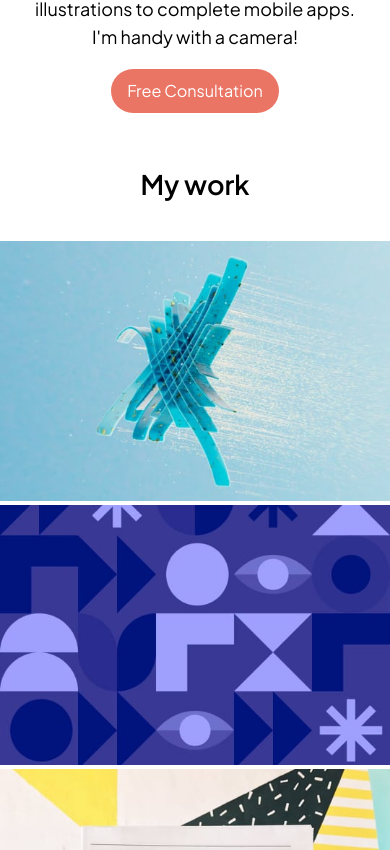
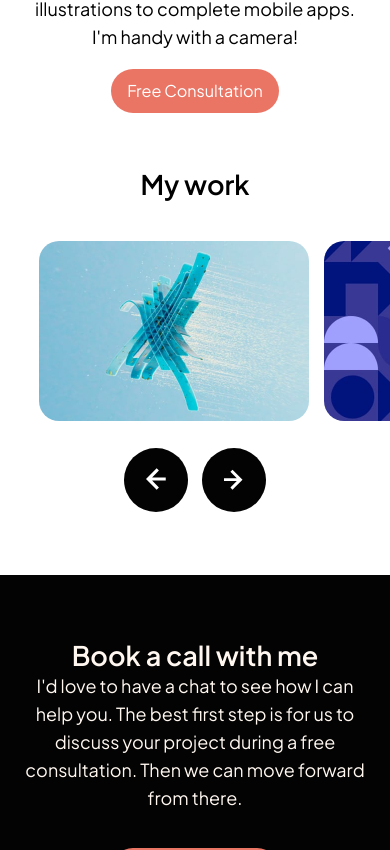
Before and after one commit to sammyodiagbe/single-page-design-portfolio, a React (Create React App) app: page / in a window 390 px wide. Shown: the part 2054-2904 px from the top of the page. Built offline with nearby package versions, Linux system fonts and the light colour scheme.

Commit message:
mobile design

```diff
--- a/src/App.js
+++ b/src/App.js
@@ -7,8 +7,31 @@ import image2 from "./assets/image-slide-2.jpg";
 import image3 from "./assets/image-slide-3.jpg";
 import image4 from "./assets/image-slide-4.jpg";
 import image5 from "./assets/image-slide-5.jpg";
+import { useRef, useState } from "react";
 
 function App() {
+  const sliderRef = useRef(null);
+  const [scrollAmount, setScrollAmount] = useState(0);
+
+  const moveSliderLeft = () => {
+    let by = scrollAmount - 290;
+    sliderRef.current.scrollTo({
+      left: by,
+      top: 0,
+      behaviour: "smooth",
+    });
+    setScrollAmount(by);
+  };
+
+  const moveSliderRight = () => {
+    let by = scrollAmount + 290;
+    sliderRef.current.scrollTo({
+      left: by,
+      top: 0,
+      behaviour: "smooth",
+    });
+    setScrollAmount(by);
+  };
   return (
     <>
       <nav className="navigation">
@@ -56,18 +79,18 @@ function App() {
         </section>
         <section className="slider">
           <h1>My work</h1>
-          <div className="slider">
-            <img src={image1} alt="slider item" />
-            <img src={image2} alt="slider item" />
-            <img src={image3} alt="slider item" />
-            <img src={image4} alt="slider item" />
-            <img src={image5} alt="slider item" />
+          <div className="slider" ref={sliderRef}>
+            <img src={image1} alt="slider item" className="slider-img" />
+            <img src={image2} alt="slider item" className="slider-img" />
+            <img src={image3} alt="slider item" className="slider-img" />
+            <img src={image4} alt="slider item" className="slider-img" />
+            <img src={image5} alt="slider item" className="slider-img" />
           </div>
           <div className="slider-controller-container">
-            <button className="btn">
+            <button className="btn" onClick={moveSliderLeft}>
               <LeftArrow />
             </button>
-            <button className="btn">
+            <button className="btn" onClick={moveSliderRight}>
               <RightArrow />
             </button>
           </div>
--- a/src/styles/index.css
+++ b/src/styles/index.css
@@ -16,6 +16,7 @@ img {
 body {
   font-size: 18px;
   font-family: "Plus Jakarta Sans", sans-serif;
+  overflow-x: hidden;
 }
 
 body svg {
@@ -197,11 +198,57 @@ body main.main section.about-me aside.writeup a:hover {
 
 body main.main section.slider {
   padding: 2em 0;
+  overflow-x: hidden;
 }
 
 body main.main section.slider h1 {
   text-align: center;
   margin-bottom: 1.5em;
+}
+
+body main.main section.slider div.slider {
+  position: relative;
+  display: -webkit-box;
+  display: -ms-flexbox;
+  display: flex;
+  padding-left: 10vw;
+  -ms-flex-wrap: nowrap;
+      flex-wrap: nowrap;
+  overflow-x: scroll;
+  scroll-behavior: smooth;
+}
+
+body main.main section.slider div.slider img {
+  width: 270px;
+  height: 180px;
+  margin-right: 15px;
+  border-radius: 20px;
+}
+
+body main.main section.slider div.slider-controller-container {
+  padding: 1.5em 1em;
+  display: -webkit-box;
+  display: -ms-flexbox;
+  display: flex;
+  -webkit-box-pack: center;
+      -ms-flex-pack: center;
+          justify-content: center;
+}
+
+body main.main section.slider div.slider-controller-container button.btn {
+  background: #030303;
+  color: #fff7f0;
+  height: 64px;
+  width: 64px;
+  border-radius: 64px;
+}
+
+body main.main section.slider div.slider-controller-container button.btn:nth-child(1) {
+  margin-right: 1em;
+}
+
+body main.main section.slider div.slider-controller-container button.btn svg {
+  width: 20px;
 }
 
 body main.main section.book-call {
--- a/src/styles/index.scss
+++ b/src/styles/index.scss
@@ -44,6 +44,7 @@ img {
 body {
   font-size: 18px;
   font-family: "Plus Jakarta Sans", sans-serif;
+  overflow-x: hidden;
   svg {
     height: 50px;
     width: 50px;
@@ -165,9 +166,45 @@ body {
 
     section.slider {
       padding: 2em 0;
+      overflow-x: hidden;
       h1 {
         text-align: center;
         margin-bottom: 1.5em;
+      }
+
+      div.slider {
+        position: relative;
+        display: flex;
+        padding-left: 10vw;
+        flex-wrap: nowrap;
+        overflow-x: scroll;
+        scroll-behavior: smooth;
+        img {
+          width: 270px;
+          height: 180px;
+          margin-right: 15px;
+          border-radius: 20px;
+        }
+      }
+
+      div.slider-controller-container {
+        padding: 1.5em $padding;
+        display: flex;
+        justify-content: center;
+
+        button.btn {
+          background: $blackColor;
+          color: $whiteColor;
+          height: 64px;
+          width: 64px;
+          border-radius: 64px;
+          &:nth-child(1) {
+            margin-right: $padding;
+          }
+          svg {
+            width: 20px;
+          }
+        }
       }
     }
 
```
Also changed, not shown: 1 other file (tests, documents, lock files or other folders).
